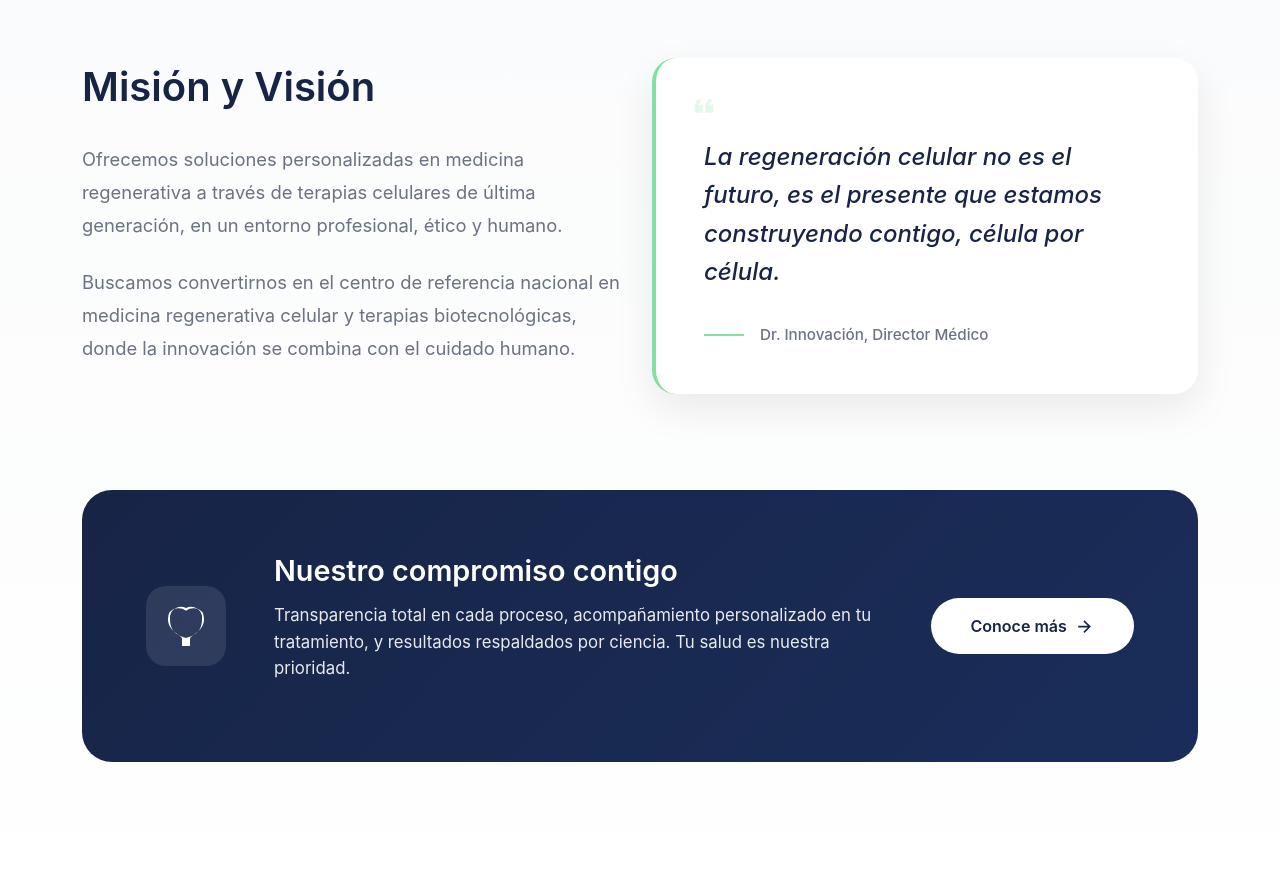
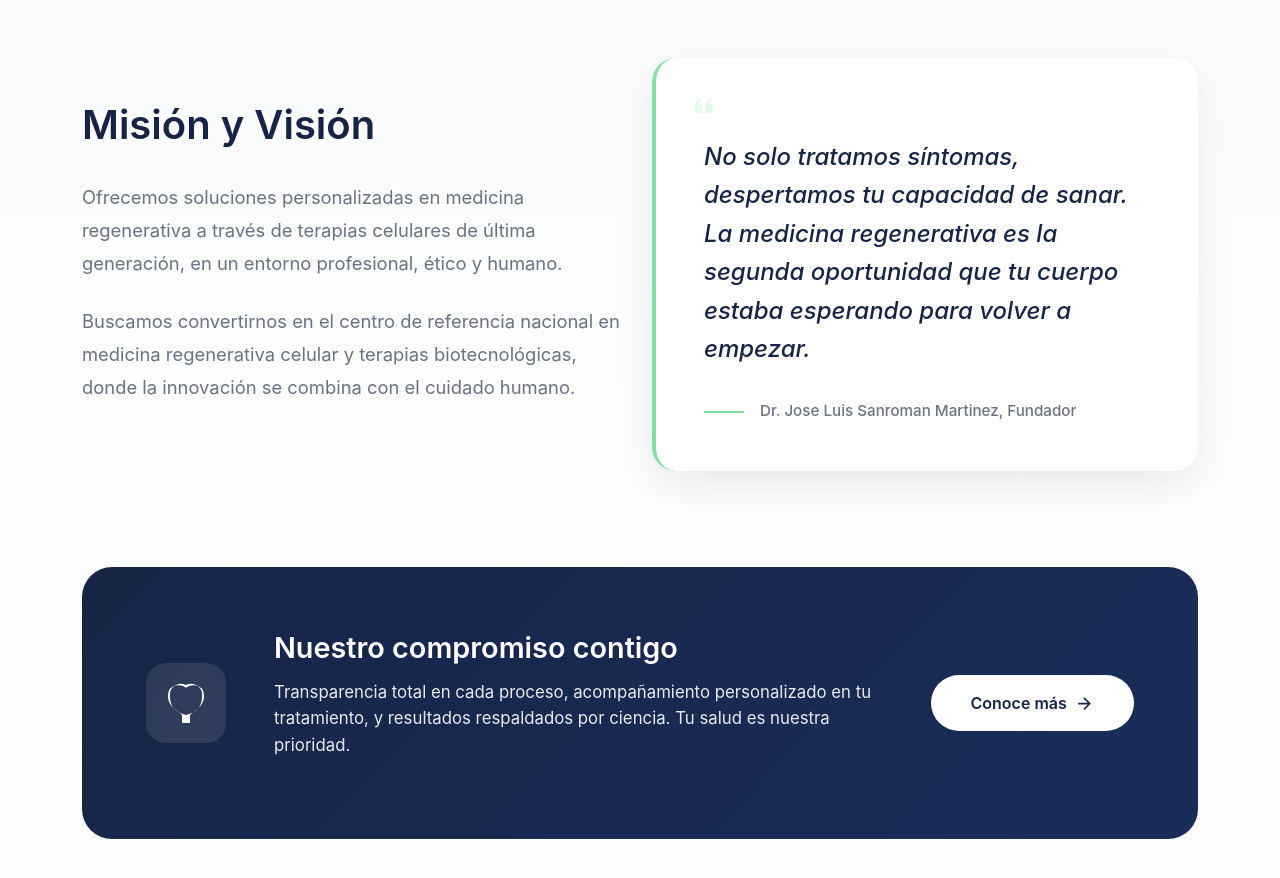
Before and after one commit to yairelisea/webregenix, a plain HTML site: page index.html in a window 1280 px wide. Shown: the part 3380-4258 px from the top of the page. Drawn offline with nearby package versions, Linux system fonts and the light colour scheme.

Commit message:
cambios en ela frase dr

```diff
--- a/index.html
+++ b/index.html
@@ -388,13 +388,11 @@
                                     <svg><use href="#icon-quote"/></svg>
                                 </div>
                                 <p class="quote-text">
-                                    La regeneración celular no es el futuro,
-                                    es el presente que estamos construyendo
-                                    contigo, célula por célula.
+                                    No solo tratamos síntomas, despertamos tu capacidad de sanar. La medicina regenerativa es la segunda oportunidad que tu cuerpo estaba esperando para volver a empezar.
                                 </p>
                                 <div class="quote-author">
                                     <div class="author-line"></div>
-                                    <span>Dr. Innovación, Director Médico</span>
+                                    <span>Dr. Jose Luis Sanroman Martinez, Fundador</span>
                                 </div>
                             </div>
                         </div>
```
